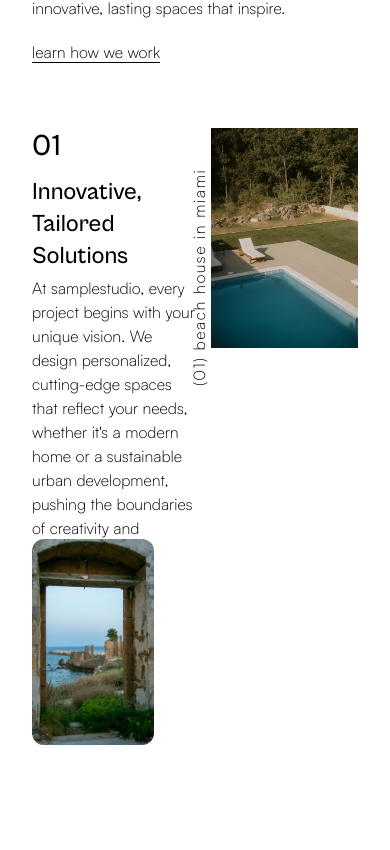
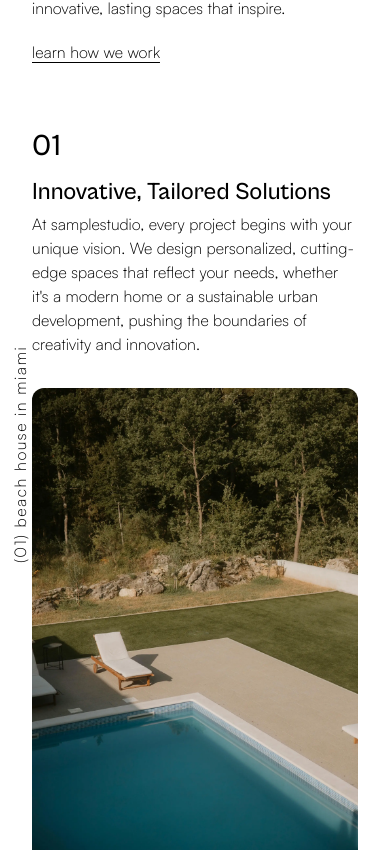
Before and after one commit to swayamsth/samplestudio, a React (Vite) app: page / in a window 390 px wide. Shown: the part 4414-5264 px from the top of the page. Built offline with nearby package versions, Linux system fonts and the light colour scheme.

Commit message:
Create Responsive design for images on this section

```diff
--- a/src/components/SetApart.jsx
+++ b/src/components/SetApart.jsx
@@ -3,7 +3,7 @@ import { whyUs } from "../constants";
 
 const SetApart = () => {
   return (
-    <section className="p-8 grid grid-rows-6 grid-cols-2 w-full h-[300vh]">
+    <section className="p-8 grid grid-rows-6 grid-cols-2 gap-8 w-full h-[300vh] max-sm:flex max-sm:flex-col max-sm:h-full md:gap-24 lg:h-[250vh]">
       {/* First Section */}
 
       <div className="row-start-1 row-span-1 col-start-1 col-span-1">
@@ -18,8 +18,12 @@ const SetApart = () => {
         </p>
       </div>
 
-      <div className="relative row-start-1 row-span-2 col-start-2 col-span-1 size-[90%] rounded-xl object-cover justify-self-end">
-        <img src={whyUs[0].image.src} alt={whyUs[0].image.title} className="" />
+      <div className="relative row-start-1 row-span-2 col-start-2 col-span-1 justify-self-end">
+        <img
+          src={whyUs[0].image.src}
+          alt={whyUs[0].image.title}
+          className="size-full rounded-xl object-cover"
+        />
 
         <div className="absolute left-0 top-1/3 origin-bottom-left -translate-y-1/2 -rotate-90 transform">
           <p className="whitespace-nowrap font-light text-base tracking-widest font-satoshi sm:text-lg lg:text-xl">
@@ -42,14 +46,14 @@ const SetApart = () => {
         </p>
       </div>
 
-      <div className="relative w-3/4 h-auto row-start-2 row-span-2 col-start-1 col-span-1">
+      <div className="relative row-start-2 row-span-2 col-start-1 col-span-1">
         <img
           src={whyUs[1].image.src}
           alt={whyUs[1].image.title}
-          className="rounded-xl object-cover"
+          className="w-full h-full rounded-xl object-cover"
         />
 
-        <div className="absolute bottom-24 -right-[15.75rem] origin-bottom-left -translate-y-1/2 -rotate-90 transform">
+        <div className="absolute bottom-24 -right-[70%] origin-bottom-left -translate-y-1/2 -rotate-90 transform md:-right-[93%] lg:-right-[73%]">
           <p className="whitespace-nowrap font-light text-base tracking-widest font-satoshi sm:text-lg lg:text-xl">
             {whyUs[1].image.title}
           </p>
@@ -70,11 +74,11 @@ const SetApart = () => {
         </p>
       </div>
 
-      <div className="relative row-start-4 row-span-2 col-start-2 col-span-1 w-10/12 h-auto justify-self-end">
+      <div className="relative row-start-4 row-span-2 col-start-2 col-span-1 justify-self-end">
         <img
           src={whyUs[2].image.src}
           alt={whyUs[2].image.title}
-          className="rounded-xl object-cover"
+          className="size-full rounded-xl object-cover"
         />
 
         <div className="absolute left-0 top-1/3 origin-bottom-left -translate-y-1/2 -rotate-90 transform">
@@ -98,14 +102,14 @@ const SetApart = () => {
         </p>
       </div>
 
-      <div className="relative w-10/12 h-auto row-start-5 row-span-2 col-start-1 col-span-1">
+      <div className="relative row-start-5 row-span-2 col-start-1 col-span-1">
         <img
           src={whyUs[3].image.src}
           alt={whyUs[3].image.title}
-          className="rounded-xl object-cover"
+          className="w-full h-full rounded-xl object-cover"
         />
 
-        <div className="absolute bottom-24 -right-[19rem] origin-bottom-left -translate-y-1/2 -rotate-90 transform">
+        <div className="absolute bottom-24 -right-2/3 origin-bottom-left -translate-y-1/2 -rotate-90 transform md:-right-[90%] lg:-right-[70%]">
           <p className="whitespace-nowrap font-light text-base tracking-widest font-satoshi sm:text-lg lg:text-xl">
             {whyUs[3].image.title}
           </p>
--- a/src/sections/WhyUs.jsx
+++ b/src/sections/WhyUs.jsx
@@ -14,7 +14,7 @@ const WhyUs = () => {
             {title}
           </h1>
 
-          <div className="flex flex-col gap-5 justify-start items-start max-w-prose">
+          <div className="flex flex-col gap-5 justify-start items-start md:max-w-[35ch]  lg:max-w-prose">
             <p className="font-satoshi font-light text-base sm:text-lg lg:text-xl 2xl:text-2xl">
               {description}
             </p>
```
